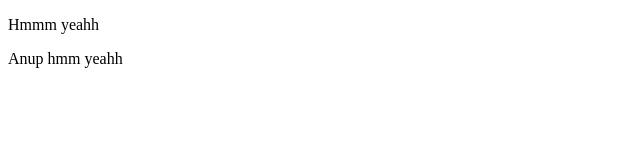
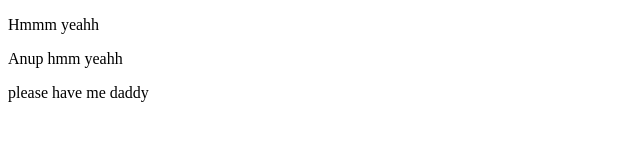
Before and after one commit to sakshamgusain-arc/new-homework, a plain HTML site: page index.html in a window 1280 px wide. Shown: the whole page, without its empty margins (0-640 px from the left). Drawn offline with Linux system fonts and the light colour scheme.

Commit message:
saksham nah

```diff
--- a/index.html
+++ b/index.html
@@ -8,5 +8,6 @@
 <body>
     <p>Hmmm yeahh</p>
     <p>Anup hmm yeahh</p>
+    <p>please have me daddy</p>
 </body>
 </html>
```
